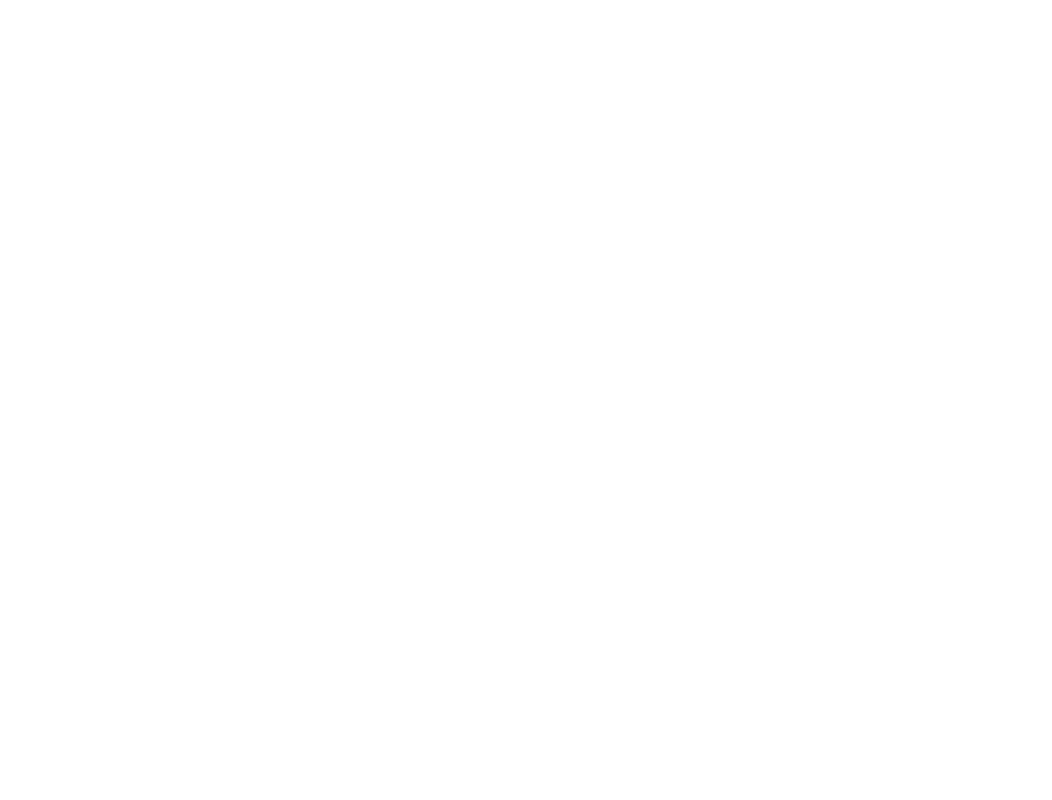
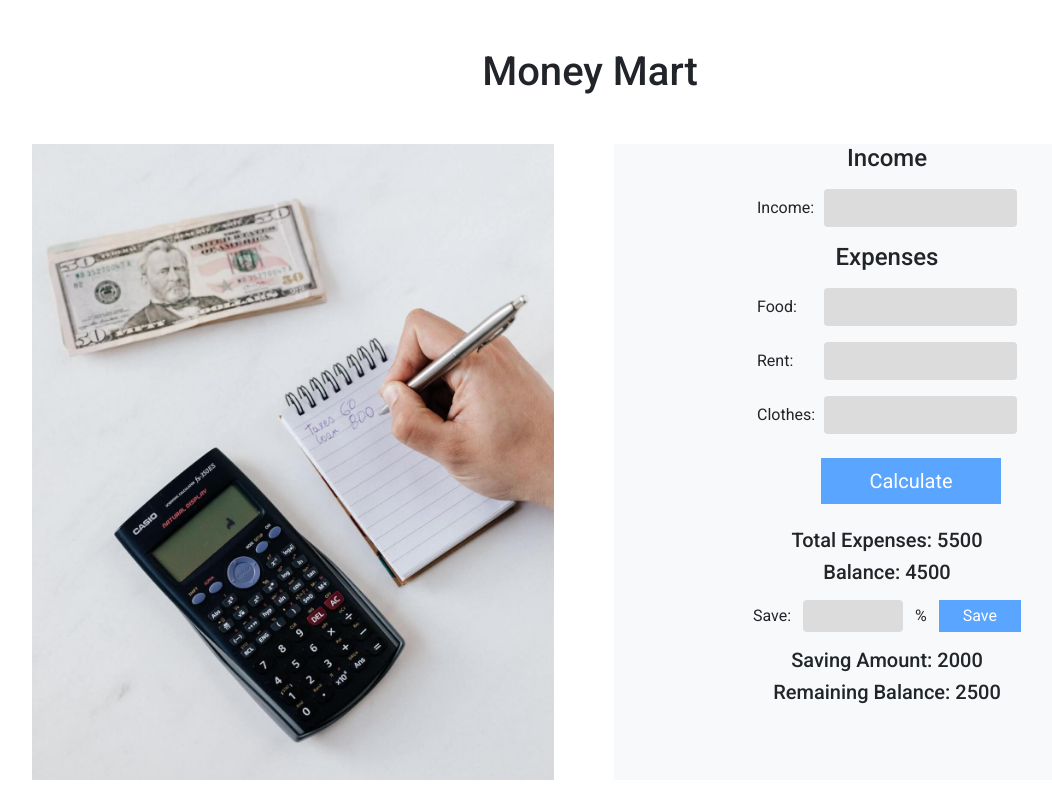
Before and after one commit to abubakarsiddique10/money-mart, a plain HTML site: page index.html in a window 1280 px wide. Shown: the whole page, without its empty margins (50-1102 px from the left). Drawn offline with Linux system fonts and the light colour scheme.

Commit message:
frontend complite

```diff
--- a/css/style.css
+++ b/css/style.css
@@ -0,0 +1,24 @@
+@import url('https://fonts.googleapis.com/css2?family=Roboto:wght@400;500&display=swap');
+body {
+    font-family: 'Roboto', sans-serif;
+}
+img {
+    object-fit: cover;
+}
+input {
+    background-color: #DCDCDC;
+    border: none;
+    padding: 7px 0 7px 10px;
+    border-radius: 4px;
+}
+.width{
+    width: 260px;
+    margin: 0 auto;
+}
+button {
+    background: #59A5FF;
+    color: #ffffff;
+}
+#parcent-box {
+    width: 100px;
+}
--- a/index.html
+++ b/index.html
@@ -11,7 +11,63 @@
 </head>
 
 <body>
-
+    <header>
+        <div class="container">
+            <h1 class="text-center m-5">Money Mart</h1>
+        </div>
+    </header>
+    <main>
+        <section>
+            <div class="container">
+                <div class="row gap-5 text-center">
+                    <div class="col">
+                        <img class="img-fluid w-100 h-100" src="images/image=1.jpg" alt="">
+                    </div>
+                    <div class="col bg-light">
+                        <div>
+                            <h4 class="">Income</h4>
+                            <div class="width my-3 d-flex justify-content-between align-items-center">
+                                <span class="">Income:</span>
+                                <input type="text">
+                            </div>
+                        </div>
+                        <div>
+                            <h4 class="mb-3">Expenses</h4>
+                            <div class="width d-flex justify-content-between align-items-center">
+                                <span class="">Food:</span>
+                                <input type="text">
+                            </div>
+                            <div class="width my-3 d-flex justify-content-between align-items-center">
+                                <span class="">Rent:</span>
+                                <input type="text">
+                            </div>
+                            <div class="width d-flex justify-content-between align-items-center">
+                                <span class="">Clothes:</span>
+                                <input type="text">
+                            </div>
+                            <div>
+                                <button class="py-2 px-5 border-0 fs-5 my-4 ms-5">Calculate</button>
+                            </div>
+                            <h5 class="mb-2">Total Expenses: 5500 </h5>
+                            <h5>Balance: 4500</h5>
+                        </div>
+                        <div>
+                            <div class="my-3">
+                                <span>Save:</span>
+                                <input id="parcent-box" type="text" class="px-3 py-1 mx-2 text-center">
+                                <span>%</span>
+                                <button class="border-0 px-4 py-1 ms-2">Save</button>
+                            </div>
+                            <div>
+                                <h5>Saving Amount: 2000 </h5>
+                                <h5>Remaining Balance: 2500 </h5>
+                            </div>
+                        </div>
+                    </div>
+                </div>
+            </div>
+        </section>
+    </main>
     <script src="js/main.js"></script>
 </body>
 
```
Also changed, not shown: images/image=1.jpg (added), images/pexels-anna-shvets-4482900.jpg (deleted), images/pexels-dziana-hasanbekava-7063765 (1).jpg (deleted), images/pexels-karolina-grabowska-4386335 (1).jpg (deleted), images/pexels-polina-tankilevitch-6927368 (1).jpg (deleted).
